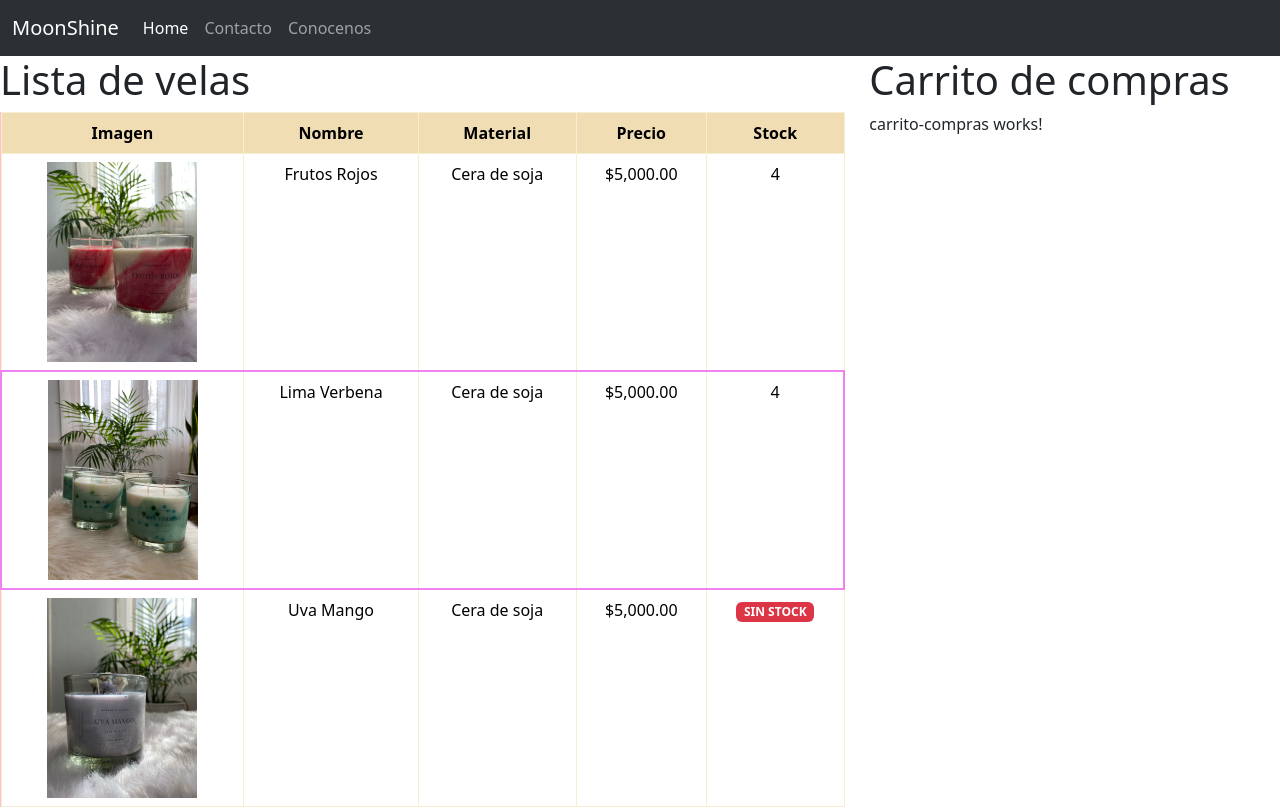
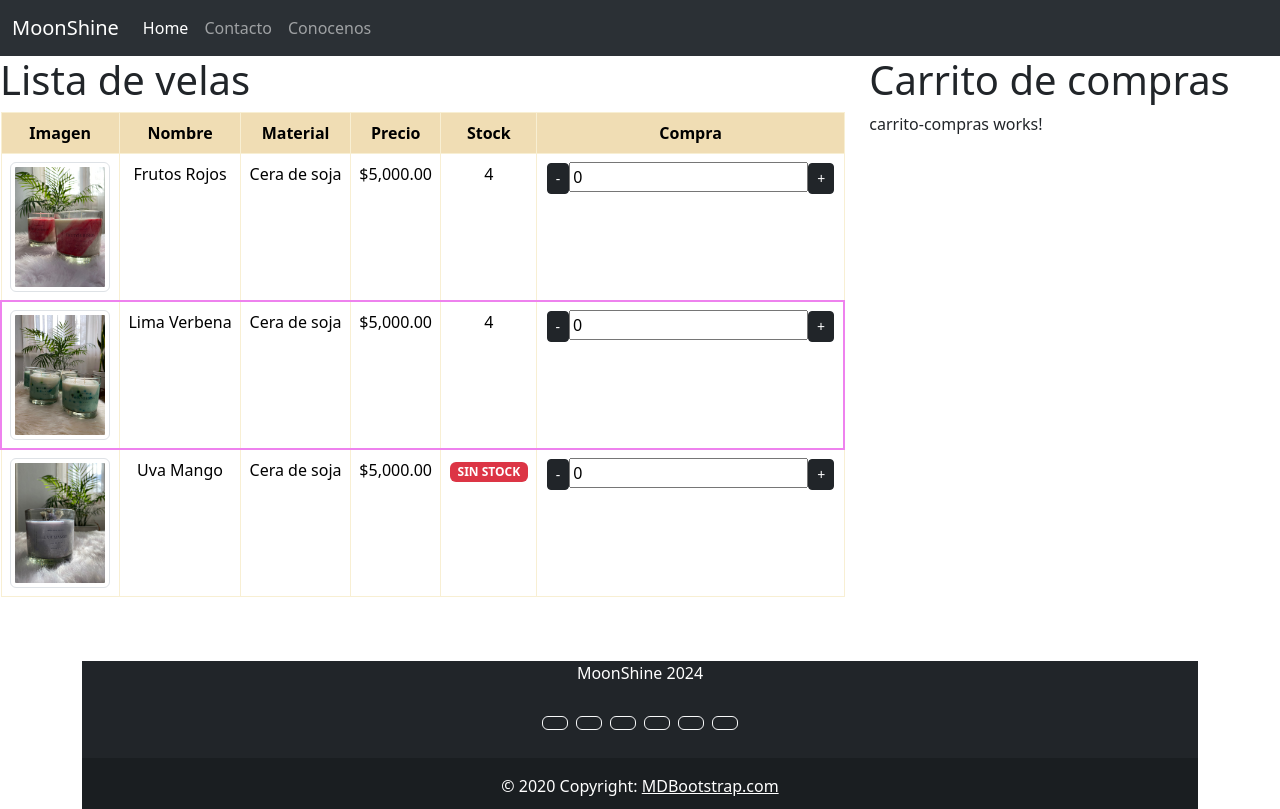
Before and after one commit to BrendaLeveni1/MoonShine, an Angular app: page / in a window 1280 px wide. Shown: the top 809 px of the page. Built offline with nearby package versions, Linux system fonts and the light colour scheme.

Commit message:
agrego input

```diff
--- a/src/app/app.module.ts
+++ b/src/app/app.module.ts
@@ -1,5 +1,6 @@
 import { NgModule } from '@angular/core';
 import { BrowserModule } from '@angular/platform-browser';
+import { FormsModule } from '@angular/forms';
 
 import { AppRoutingModule } from './app-routing.module';
 import { AppComponent } from './app.component';
@@ -14,7 +15,8 @@ import { CarritoComprasComponent } from './carrito-compras/carrito-compras.compo
   ],
   imports: [
     BrowserModule,
-    AppRoutingModule
+    AppRoutingModule,
+    FormsModule
   ],
   providers: [],
   bootstrap: [AppComponent]
--- a/src/app/velas-list/Velas.ts
+++ b/src/app/velas-list/Velas.ts
@@ -5,4 +5,5 @@ export interface Velas{
     stock: number;
     image: string;
     clearance: boolean;
+    quantity : number;
   }
--- a/src/app/velas-list/velas-list.component.html
+++ b/src/app/velas-list/velas-list.component.html
@@ -6,12 +6,13 @@
             <th>Material</th>
             <th>Precio</th>
             <th>Stock</th>
+            <th>Compra</th>
         </tr>
     </thead>
     <tbody>
        @for (velas of velas; track velas.name) {
            <tr [ngClass]="{'clearance': velas.clearance}">
-           <td><img [src]="velas.image" [alt]="velas.name"></td>
+           <td><img width="100" class="img-thumbnail" [src]="velas.image" [alt]="velas.name"></td>
              <td>{{ velas.name }}</td>
              <td>{{ velas.material }}</td>
              <td>{{ velas.price | currency }}</td>
@@ -20,10 +21,15 @@
              } @else {
                <td><span class="badge text-bg-danger">SIN STOCK</span></td>
              }
+             <td>
+              <button class="btn btn-dark btn-sm" (click)="dowQuantity(velas)">-</button>
+              <input type="number" [(ngModel)]="velas.quantity" (keyup)="onChangeQuantity($event, velas)">
+
+              <button class="btn btn-dark btn-sm"(click)="upQuantity(velas)">+</button></td>
            </tr>
          } @empty {
            <tr>
-             <td colspan="4">hay velas para mostrar.</td>
+             <td colspan="4">No hay velas para mostrar.</td>
            </tr>
          }
    </tbody>
--- a/src/app/velas-list/velas-list.component.scss
+++ b/src/app/velas-list/velas-list.component.scss
@@ -1,7 +1,7 @@
 table{
     width: 100%;
     border-collapse: collapse;
-    background-color: pink;
+
 
 }
 
@@ -14,17 +14,6 @@ th, td {
 th {
     background-color: #f0ddb4;
 }
-
-img {
-    width: 150px; /* Puedes ajustar este tamaño */
-    height: auto;
-}
-
-@media (max-width: 600px) {
-    img {
-        width: 100px; /* Tamaño ajustado para pantallas pequeñas */
-    }
-}
 .clearance{
    border: 2px solid;
     color: violet;
--- a/src/app/velas-list/velas-list.component.ts
+++ b/src/app/velas-list/velas-list.component.ts
@@ -15,6 +15,7 @@ export class VelasListComponent {
     stock: 4,
     image: 'assets/img/frutosRojos.jpeg',
     clearance: false,
+    quantity : 0,
  },
  {
   name: 'Lima Verbena',
@@ -23,6 +24,7 @@ export class VelasListComponent {
   stock: 4,
   image: 'assets/img/limaVerbena.jpeg',
   clearance: true,
+  quantity : 0,
 },
 {
   name: 'Uva Mango',
@@ -31,6 +33,40 @@ export class VelasListComponent {
   stock : 0,
   image: 'assets/img/UvaMango.jpeg',
   clearance: false,
+  quantity : 0,
 }
 ]
+
+upQuantity(velas : Velas) {
+  if(velas.quantity <velas.stock){
+
+    velas.quantity++;
+  }
 }
+dowQuantity(velas : Velas) {
+  if(velas.quantity >0){
+
+    velas.quantity--;
+  }
+}
+
+onChangeQuantity(event: any, velas: Velas): void {
+  const input = event.target as HTMLInputElement;
+  let value = parseInt(input.value, 10);
+
+  // Prevent non-numeric input
+  if (isNaN(value)) {
+    input.value = velas.quantity.toString();
+    return;
+  }
+
+  // Prevent exceeding stock
+  if (value > velas.stock) {
+    input.value = velas.stock.toString();
+    value = velas.stock;
+  }
+
+  // Update quantity
+  velas.quantity = value;
+}
+}
```
